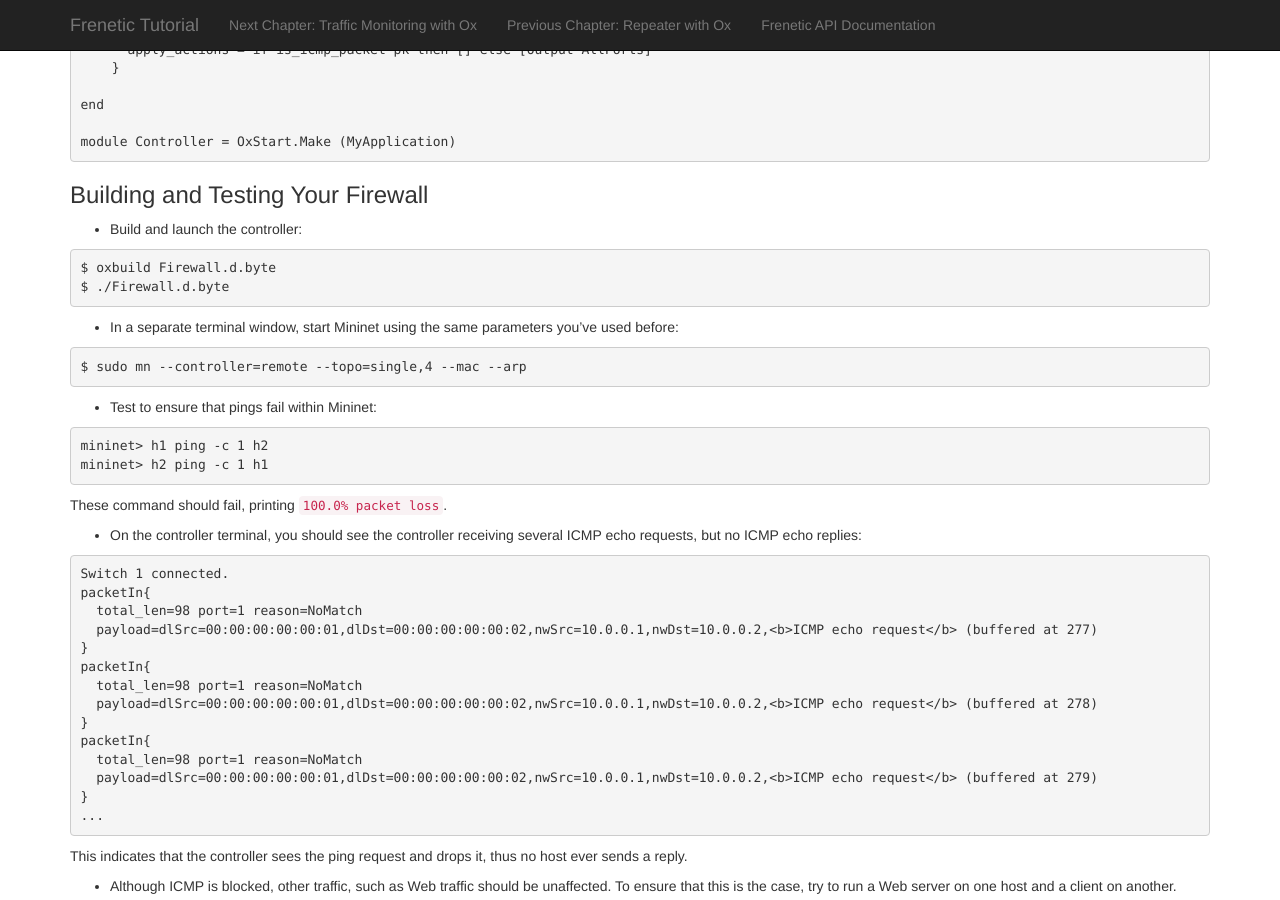
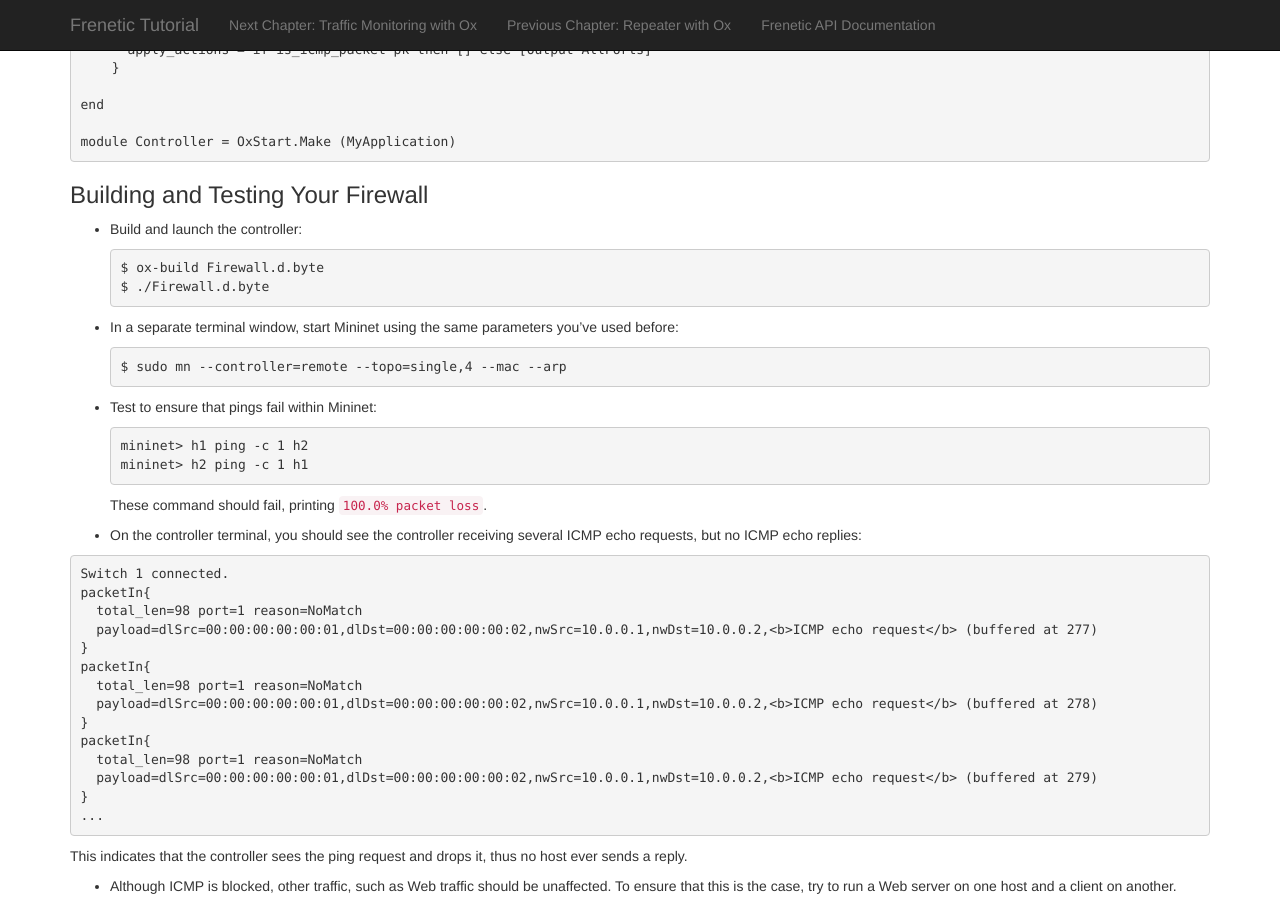
Before and after one commit to frenetic-lang/tutorials, a Jekyll site: the page built from OxFirewall/index.md, in a window 1280 px wide and 900 px high, scrolled down 774 px. Built offline with Jekyll 4.4.1, drawn with Linux system fonts in a browser that asks for light colours; nearby versions of some CDN libraries.

Commit message:
Update index.md

```diff
--- a/OxFirewall/index.md
+++ b/OxFirewall/index.md
@@ -66,24 +66,20 @@ module Controller = OxStart.Make (MyApplication)
 
 - Build and launch the controller:
 
-~~~ shell
-$ oxbuild Firewall.d.byte
-$ ./Firewall.d.byte
-~~~
+      $ ox-build Firewall.d.byte
+      $ ./Firewall.d.byte
 
 - In a separate terminal window, start Mininet using the same
   parameters you've used before:
 
-~~~
-$ sudo mn --controller=remote --topo=single,4 --mac --arp
-~~~
+      $ sudo mn --controller=remote --topo=single,4 --mac --arp
+
 
 - Test to ensure that pings fail within Mininet:
 
-~~~
-mininet> h1 ping -c 1 h2
-mininet> h2 ping -c 1 h1
-~~~
+
+      mininet> h1 ping -c 1 h2
+      mininet> h2 ping -c 1 h1
 
   These command should fail, printing `100.0% packet loss`.
 
```
